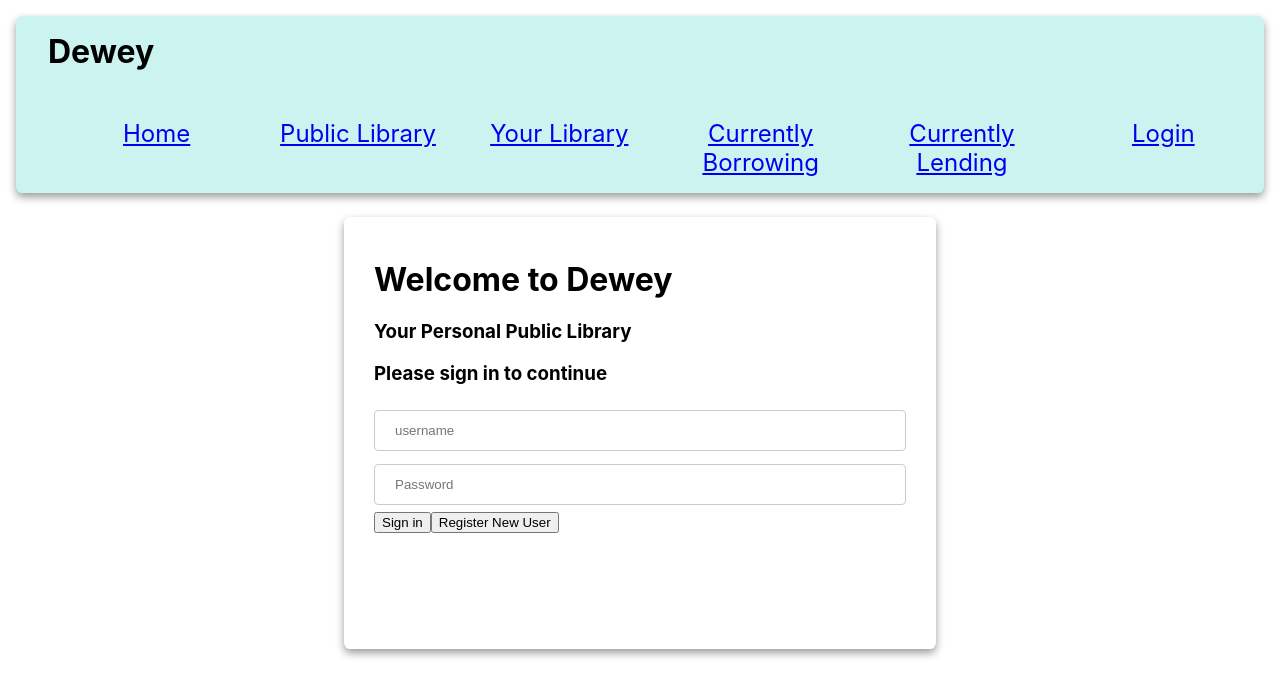
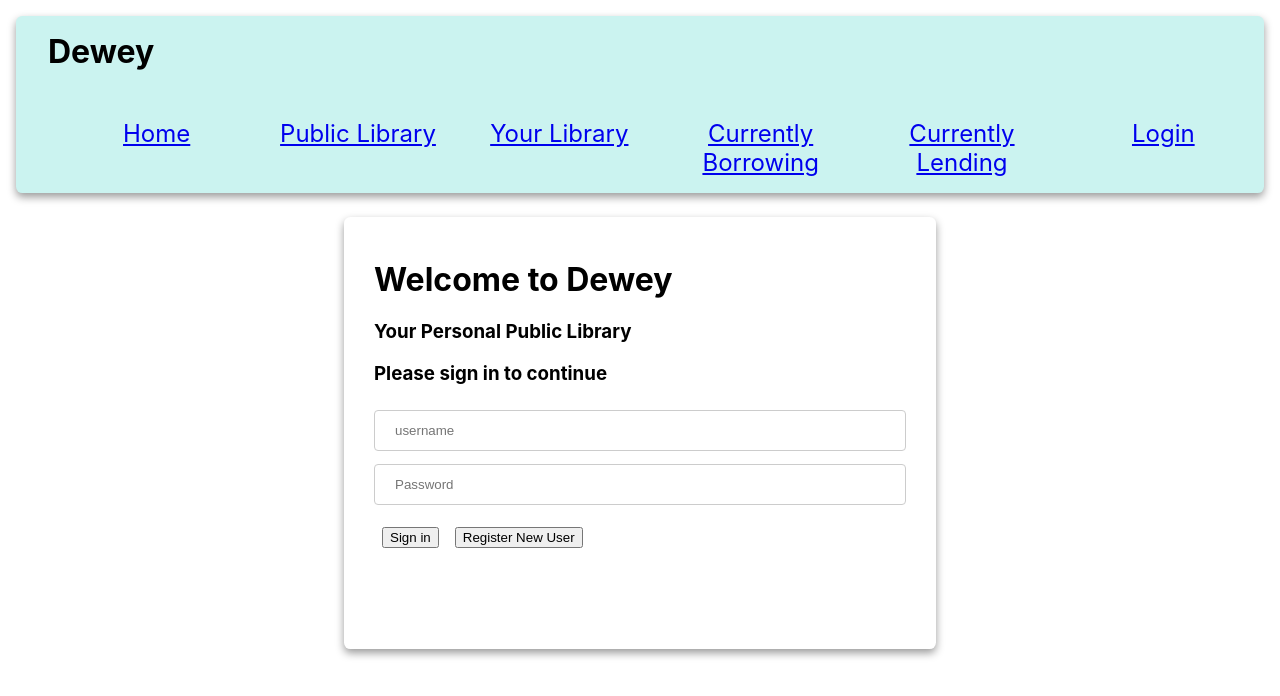
Before and after one commit to abernethyb/dewey, a React (Create React App) app: page /login in a window 1280 px wide. Shown: the top 696 px of the page. Built offline with nearby package versions, Linux system fonts and the light colour scheme.

Commit message:
made registration form css more specific

```diff
--- a/src/components/auth/Auth.css
+++ b/src/components/auth/Auth.css
@@ -1,15 +1,6 @@
-input {
-    width: 100%;
-    padding: 12px 20px;
-    margin: 0.4rem 0;
-    display: inline-block;
-    border: 1px solid #ccc;
-    border-radius: 4px;
-    box-sizing: border-box;
-}
 
-fieldset {
-    border: none;
+button {
+    margin: 1rem 0.5rem;
 }
 
 .login--form--container {
@@ -41,3 +32,30 @@
     display: flex;
     justify-content: center;
 }
+
+.registration--form--container input {
+    width: 100%;
+    padding: 12px 20px;
+    margin: 0.4rem 0;
+    display: inline-block;
+    border: 1px solid #ccc;
+    border-radius: 4px;
+    box-sizing: border-box;
+}
+
+.registration--form--container fieldset {
+    border: none;
+}
+.login--form--container input {
+    width: 100%;
+    padding: 12px 20px;
+    margin: 0.4rem 0;
+    display: inline-block;
+    border: 1px solid #ccc;
+    border-radius: 4px;
+    box-sizing: border-box;
+}
+
+.login--form--container fieldset {
+    border: none;
+}
```
